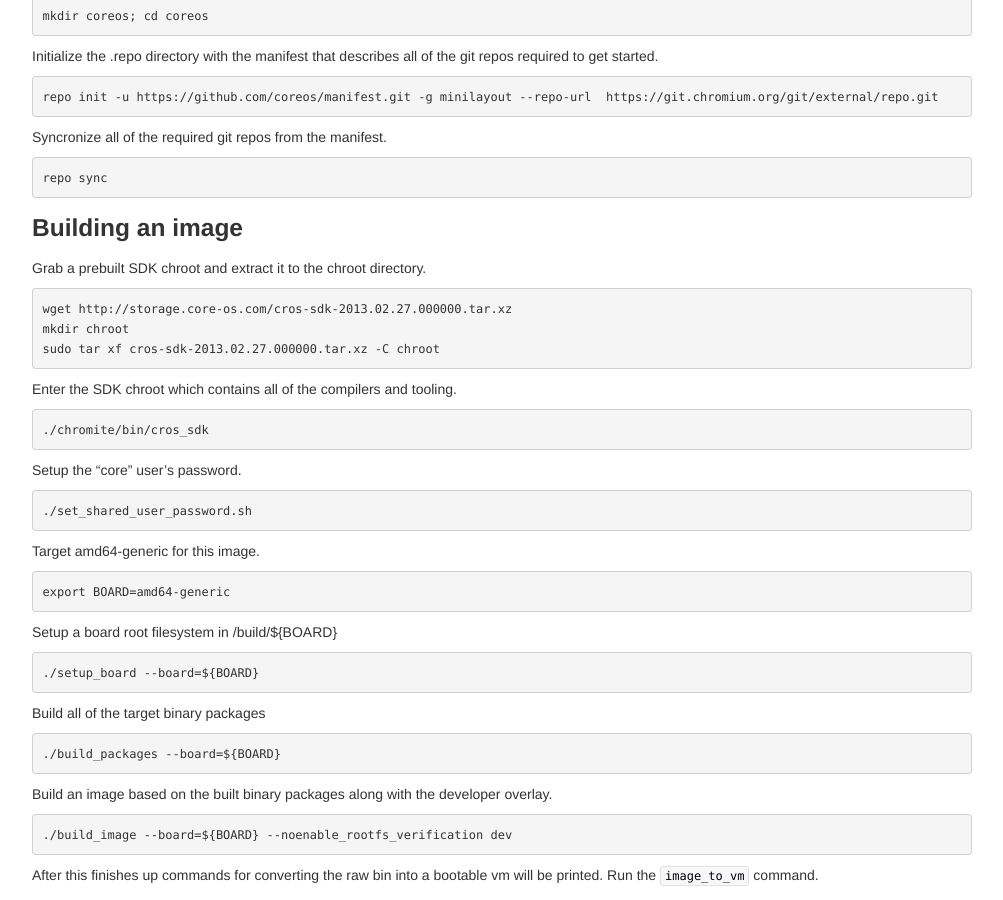
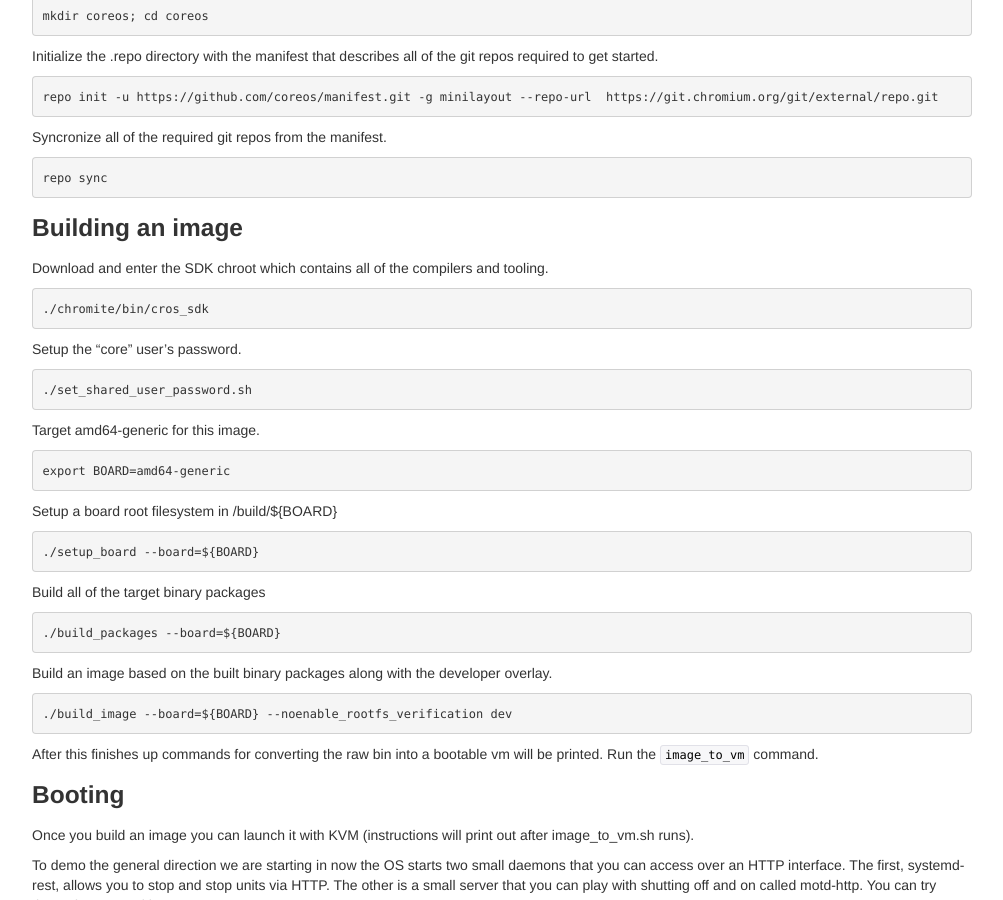
Before and after one commit to RandomStuffs22/coreos.github.com, a Jekyll site: the page built from index.markdown, in a window 1280 px wide and 900 px high, scrolled down 507 px. Shown: the whole window, without its empty margins (138-1141 px from the left). Built offline with Jekyll 4.4.1, drawn with Linux system fonts in a browser that asks for light colours; Markdown is read by kramdown in place of the engine named in the settings.

Commit message:
fix(index): remove hacky sdk instructions
fixed all of the urls to use storage.core-os.com. should work now.

````diff
--- a/index.markdown
+++ b/index.markdown
@@ -56,15 +56,8 @@ repo sync
 
 ### Building an image
 
-Grab a prebuilt SDK chroot and extract it to the chroot directory.
-
-```
-wget http://storage.core-os.com/cros-sdk-2013.02.27.000000.tar.xz
-mkdir chroot
-sudo tar xf cros-sdk-2013.02.27.000000.tar.xz -C chroot
-```
-
-Enter the SDK chroot which contains all of the compilers and tooling.
+Download and enter the SDK chroot which contains all of the compilers and
+tooling.
 
 ```
 ./chromite/bin/cros_sdk
````
